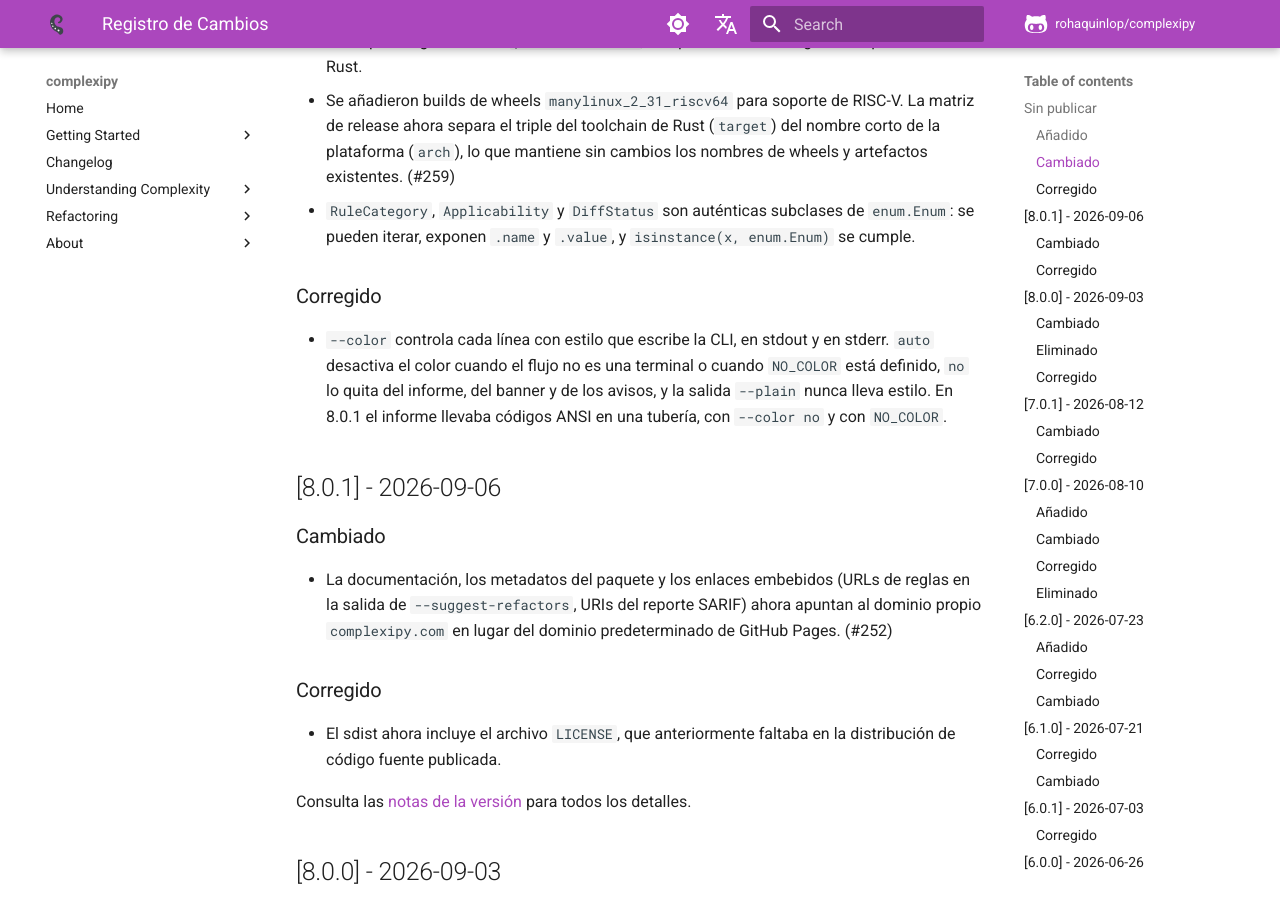
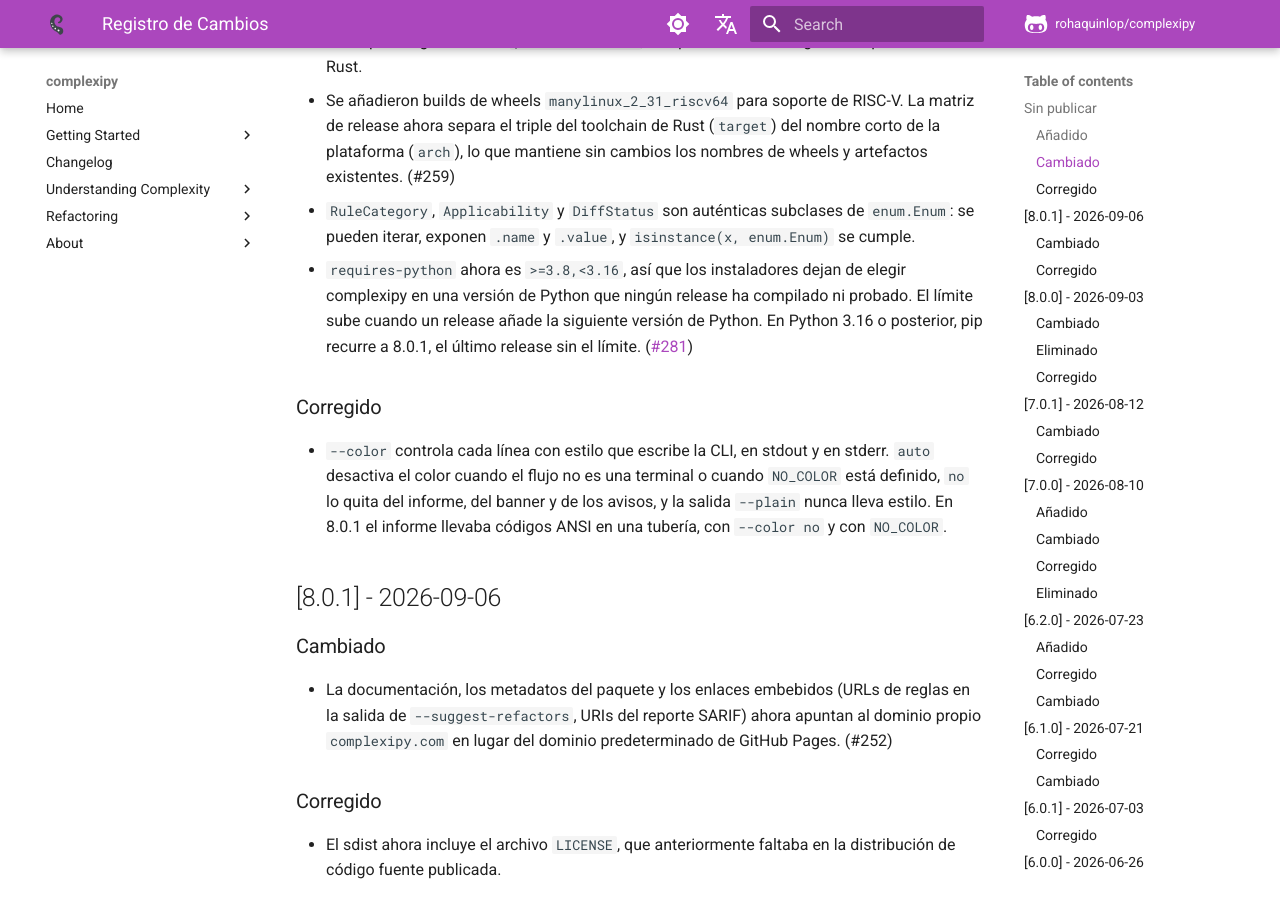
Before and after one commit to rohaquinlop/complexipy, an MkDocs documentation site: the page built from docs/es/changelog.md, in a window 1280 px wide and 900 px high, scrolled down 2868 px. Built offline with MkDocs 1.6.1 and Material for MkDocs 9.7.7, drawn with Linux system fonts in a browser that asks for light colours; comment, search, counter and statistics services are not loaded.

Commit message:
docs(changelog): note the requires-python cap

```diff
--- a/docs/es/changelog.md
+++ b/docs/es/changelog.md
@@ -150,6 +150,12 @@ GitHub con todos los detalles.
 - `RuleCategory`, `Applicability` y `DiffStatus` son auténticas subclases de
   `enum.Enum`: se pueden iterar, exponen `.name` y `.value`, y
   `isinstance(x, enum.Enum)` se cumple.
+- `requires-python` ahora es `>=3.8,<3.16`, así que los instaladores dejan de
+  elegir complexipy en una versión de Python que ningún release ha compilado ni
+  probado. El límite sube cuando un release añade la siguiente versión de
+  Python. En Python 3.16 o posterior, pip recurre a 8.0.1, el último release
+  sin el límite.
+  ([#281](https://github.com/rohaquinlop/complexipy/issues/281))
 
 ### Corregido
 
```
Also changed, not shown: CHANGELOG.md (+5 -0 lines).
